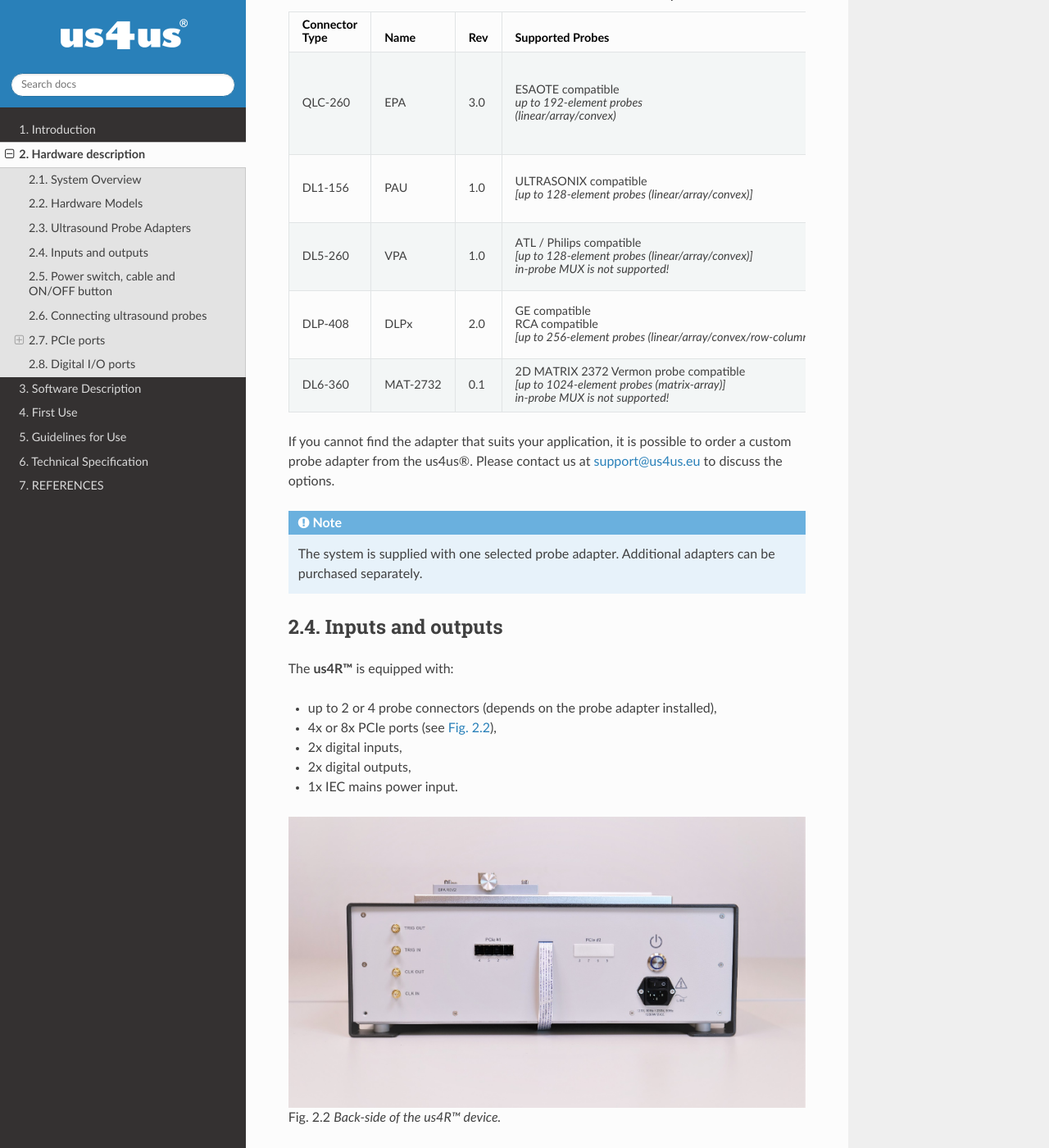
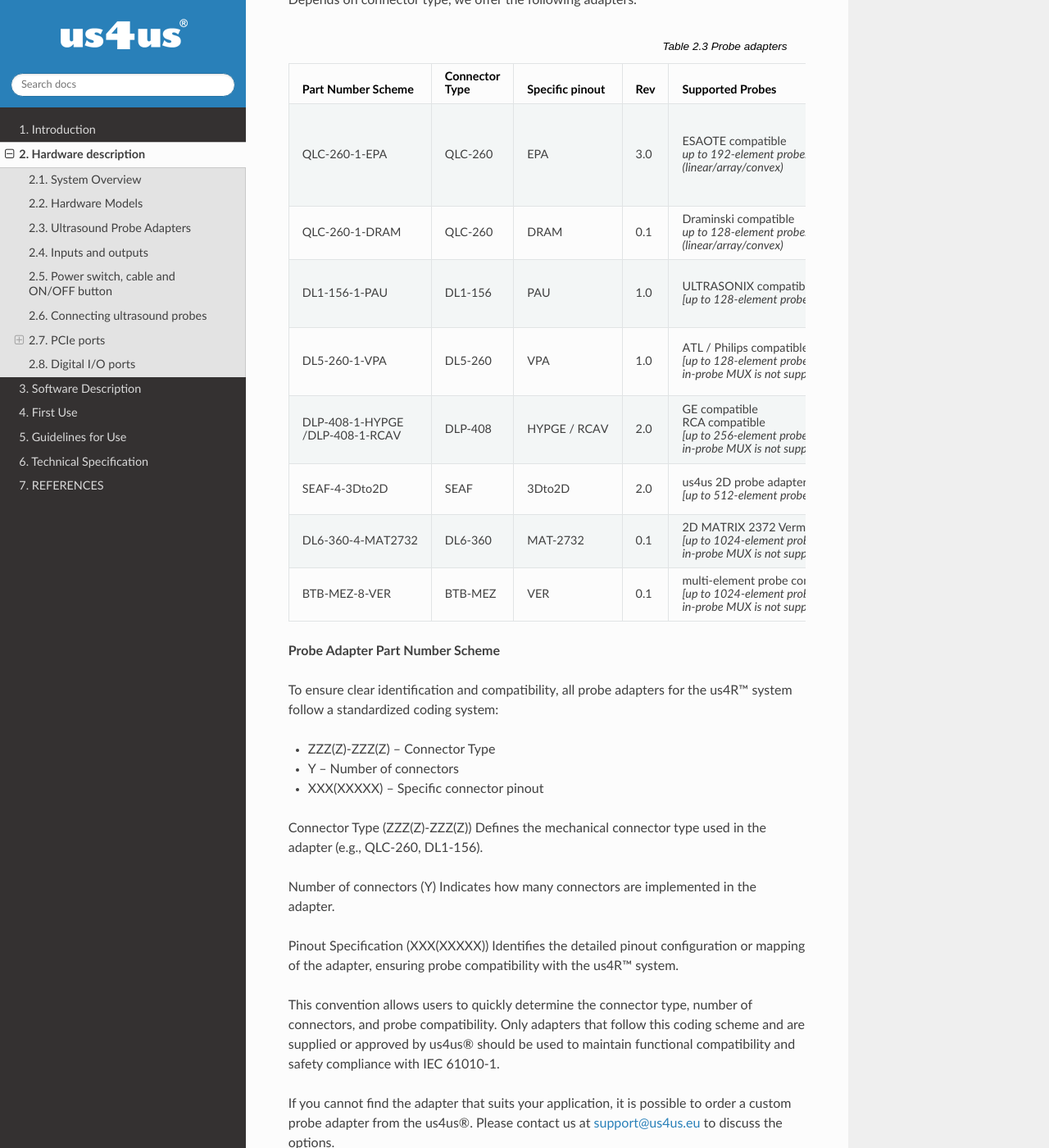
Before and after one commit to us4useu/us4r-user-docs, a Sphinx documentation site: the page built from docs/content/2_hardware.md, in a window 1280 px wide and 1400 px high, scrolled down 2405 px. Shown: the whole window at 82% size. Built offline with Sphinx 7.4.7 and the Read the Docs theme 3.1.0, drawn with Linux system fonts in a browser that asks for light colours; some of the changed text lies outside the part shown.

````diff
--- a/docs/content/2_hardware.md
+++ b/docs/content/2_hardware.md
@@ -56,12 +56,13 @@ consult the list of adapters as shown below:
 
 *   - Options \*
     - Probes compatibility
-    - Probe adapters
+    - Probe adapter specific pinouts
 *   - 128 RX (4xus4OEM)
     - up to 128-element probes (linear/array/convex)
     -
         - PAU (Ultrasonix Probe Adapter)
         - VPA (ATL/Philips Probe Adapter)
+        - DRAM (Draminski Probe Adapter)
         - Custom Probe Adapter (on request)
 *   - 192 RX (6xus4OEM)
     - up to 192-element probes (linear/array/convex)
@@ -69,6 +70,7 @@ consult the list of adapters as shown below:
         - EPA (Ultrasonix Probe Adapter)\**
         - PAU (Ultrasonix Probe Adapter)\**
         - VPA (ATL/Philips Probe Adapter)\**
+        - DRAM (Draminski Probe Adapter)\**
         - Custom Probe Adapter (on request)
 *   - 256 RX (8xus4OEM)
     - up to 256-element probes (linear/array/convex) and up to 1024-element matrix-array probes
@@ -76,7 +78,8 @@ consult the list of adapters as shown below:
         - EPA (Ultrasonix Probe Adapter)
         - PAU (Ultrasonix Probe Adapter)
         - VPA (ATL/Philips Probe Adapter)
-        - DLPx (GE/RCA Probe Adapter)
+        - DRAM (Draminski Probe Adapter)
+        - HYPGE/ RCAV (GE/RCA Probe Adapter)
         - 2D MATRIX 2372 Vermon probe
         - Custom Probe Adapter (on request)
 :::
@@ -91,16 +94,18 @@ solution for you.*
 Depends on connector type, we offer the following adapters:
 
 :::{list-table} Probe adapters
-   :widths: 20 20 20 50 40
+   :widths: 30 20 20 10 50 40
    :header-rows: 1
 
-*   - Connector <br>
+*   - Part Number Scheme
+    - Connector <br>
     Type
-    - Name
+    - Specific pinout
     - Rev
     - Supported Probes
     - List of tested probes
-*   - QLC-260
+*   - QLC-260-1-EPA
+    - QLC-260
     - EPA
     - 3.0
     - ESAOTE compatible <br>
@@ -111,7 +116,17 @@ Depends on connector type, we offer the following adapters:
         - AL2442 linear-array
         - SP2430 phased-array
         - AC2541 convex-array
-*   - DL1-156
+*   - QLC-260-1-DRAM
+    - QLC-260
+    - DRAM
+    - 0.1
+    - Draminski compatible <br>
+    _up to 128-element probes <br>
+    (linear/array/convex)_
+    -
+        - 10LA128DRA linear-array
+*   - DL1-156-1-PAU
+    - DL1-156
     - PAU
     - 1.0
     - ULTRASONIX compatible <br>
@@ -119,7 +134,8 @@ Depends on connector type, we offer the following adapters:
     -
         - L14-5/38 linear-array
         - L9-4/38 linear-array
-*   - DL5-260
+*   - DL5-260-1-VPA
+    - DL5-260
     - VPA
     - 1.0
     - ATL / Philips compatible <br>
@@ -128,16 +144,28 @@ Depends on connector type, we offer the following adapters:
     -
         - L7-4/38 linear-array
         - C5-2 convex-array
-*   - DLP-408
-    - DLPx
+*   - DLP-408-1-HYPGE <br>
+    /DLP-408-1-RCAV
+    - DLP-408
+    - HYPGE / RCAV
     - 2.0
     - GE compatible <br>
     RCA compatible <br>
-    _[up to 256-element probes (linear/array/convex/row-column)]_
+    _[up to 256-element probes (linear/array/convex/row-column)]_<br>
+    _in-probe MUX is not supported!_
     -
         - GE L3-9i-D
         - RCA 128x128 & 64x64
-*   - DL6-360
+*   - SEAF-4-3Dto2D
+    - SEAF
+    - 3Dto2D
+    - 2.0
+    - us4us 2D probe adapters compatible <br>
+    _[up to 512-element probes (linear/array/convex/row-column)]_
+    -
+        - all listed 2D probes
+*   - DL6-360-4-MAT2732
+    - DL6-360
     - MAT-2732
     - 0.1
     - 2D MATRIX 2372 Vermon probe compatible <br>
@@ -145,8 +173,37 @@ Depends on connector type, we offer the following adapters:
     _in-probe MUX is not supported!_
     -
         - MAT 2372
+*   - BTB-MEZ-8-VER
+    - BTB-MEZ
+    - VER
+    - 0.1
+    - multi-element probe compatible <br>
+    _[up to 1024-element probes (matrix-array)]_<br>
+    _in-probe MUX is not supported!_
+    -
+        - custom
+:::
 
-:::
+**Probe Adapter Part Number Scheme**
+
+To ensure clear identification and compatibility, all probe adapters for the us4R™ system follow a standardized coding system:
+
+- ZZZ(Z)-ZZZ(Z) – Connector Type
+- Y – Number of connectors
+- XXX(XXXXX) – Specific connector pinout
+
+Connector Type (ZZZ(Z)-ZZZ(Z))
+Defines the mechanical connector type used in the adapter (e.g., QLC-260, DL1-156).
+
+Number of connectors (Y)
+Indicates how many connectors are implemented in the adapter.
+
+Pinout Specification (XXX(XXXXX))
+Identifies the detailed pinout configuration or mapping of the adapter, ensuring probe compatibility with the us4R™ system.
+
+This convention allows users to quickly determine the connector type, number of connectors, and probe compatibility.
+Only adapters that follow this coding scheme and are supplied or approved by us4us® should be used to maintain functional compatibility and safety compliance with IEC 61010-1.
+
 
 If you cannot find the adapter that suits your application, it is
 possible to order a custom probe adapter from the us4us®. Please contact
@@ -227,6 +284,11 @@ A video instruction on how to change the probe adapter for 2D (linear/phase/conv
 Using non-compatible or broken probes can result in damage to the transmission section of the us4R-lite™!
 Such damages are NOT covered under the warranty!
 ```
+
+ ```{Caution}
+Possibility of electric shock; Probe connectors are hazardous live terminals. Use only with designated ultrasound probes. Do not touch connectors during operation.
+```
+
 (hardware/pcie-ports)=
 ## PCIe ports
 
@@ -234,6 +296,14 @@ The **us4R™** is equipped with 4 or 8 PCIe ports on the back of the
 device.
 
 The PCIe ports are intended for connecting the system to an external host PC using dedicated PCIe cables. The **us4R™** is provided with compatible host PCIe adapter card(s) that should be properly installed in the host PC controller before first use. For the PXH832 PCIe adapter cards follow the instructions available [here](https://www.dolphinics.com/download/PX/OPEN_DOC/PXH832_users_guide.pdf)
+
+**PCIe Ports – Safety Information**
+The PCIe ports of the us4R™ are low-voltage communication interfaces (SELV) intended exclusively for connection to a compatible host PC through the supplied PCIe cables and adapter card(s).
+Although the PCIe interface itself operates at safety extra-low voltages (3.3V, 12V - internal, LVDS signals), connection is permitted only to a host PC that provides at least the same protection against electric shock as the us4R™ (minimum: Class I, protective earth).
+
+Do not connect the PCIe ports to any device other than the dedicated host PC with the supplied PCIe adapter.
+Do not attempt to modify or access the PCIe connectors while the system is powered.
+
 
 ### Connecting the PCIe cables
 
@@ -271,6 +341,10 @@ The host PC: the PCIe cables #1..#4 connected to the bottom PCIe interface card.
 :name: pcie-cables-5678
 The host PC: the PCIe cables #5..#8 connected to the top PCIe interface card.
 ```
+**Safety and compatibility requirements:**
+To ensure safe and compliant operation, the following requirements apply when connecting the us4R™ to an external PC:
+- the host PC must provide at least the same level of protection against electric shock as the us4R™ system, i.e., Class I (with protective earth connection) according to IEC 61010-1,
+- class II equipment (with double or reinforced insulation) is acceptable only if explicitly assessed and approved by the system integrator.
 
 ## Digital I/O ports
 
@@ -291,3 +365,9 @@ standard available on the SMA-type connectors:
 :name: us4r-back-io
 Back panel of the us4R™ showing the 4x digitial I/O signals
 ```
+**Safety note:**
+The digital I/O signals (CLOCK IN, TRIG IN, CLOCK OUT, TRIG OUT) are classified as SELV (Safety Extra Low Voltage) circuits and operate at 3.3 V LVTTL logic levels.
+These connectors shall be connected only to equipment that provides SELV-compatible signals and meets at least the same protection against electric shock as the us4R™ (minimum: Class I).
+Applying voltages outside the specified 0–3.3 V range may damage the device and void compliance with IEC 61010-1.
+
+Do not connect these ports to mains-powered circuits, industrial I/O, or non-SELV signals.
````
Also changed, not shown: docs/content/4_first-use.md (+1 -1 lines), docs/content/6_tech-spec.md (+4 -2 lines), docs/content/7_references.md (+13 -1 lines), docs/content/version_history.md (deleted, +0 -26 lines), docs/content/img/electricshock.png (added), docs/content/img/electricshock2.png (added), docs/content/img/us4r-top-conn - Copy.jpg (added), docs/content/img/us4r-top-conn.jpg, 1 other file.
